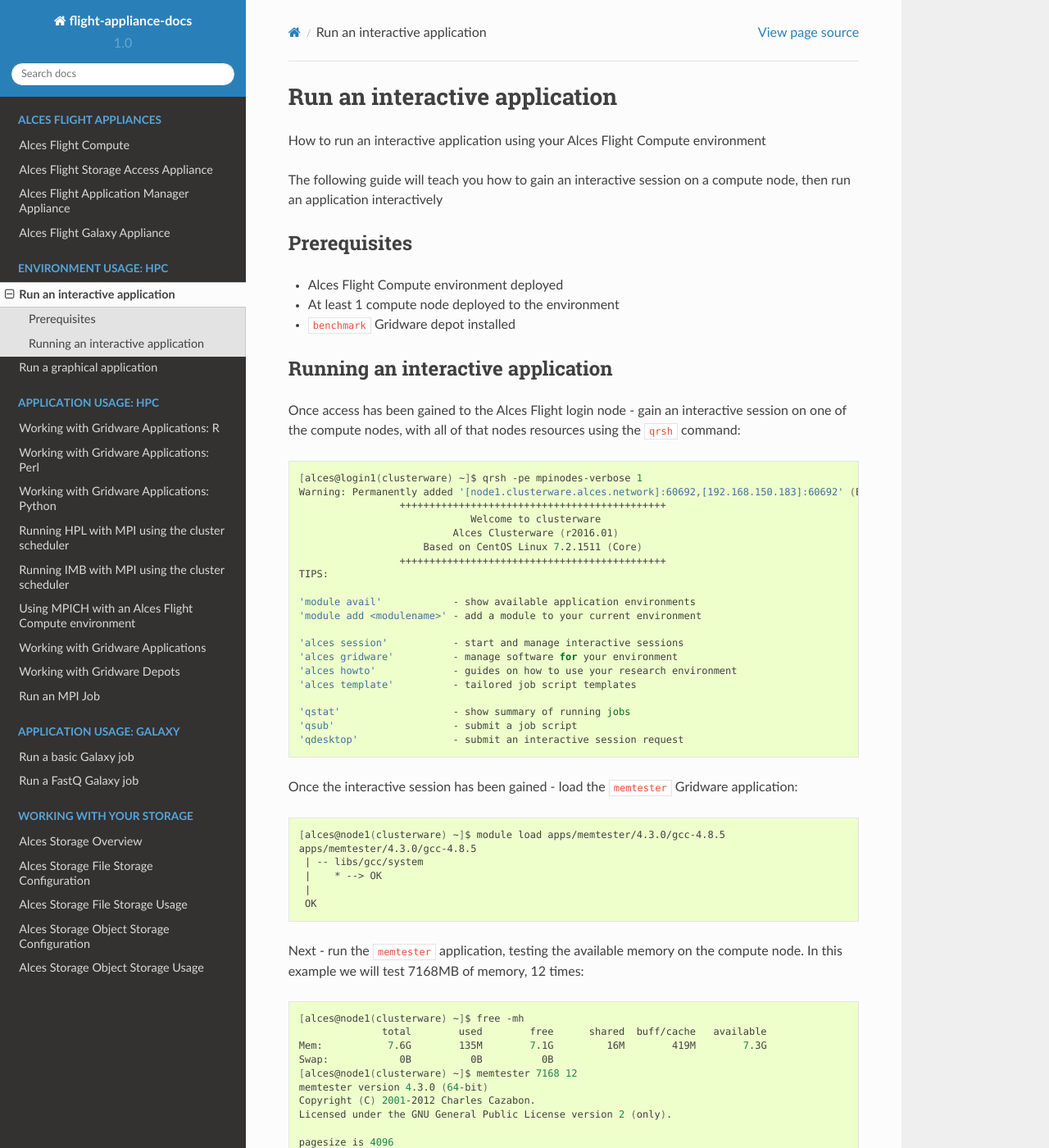
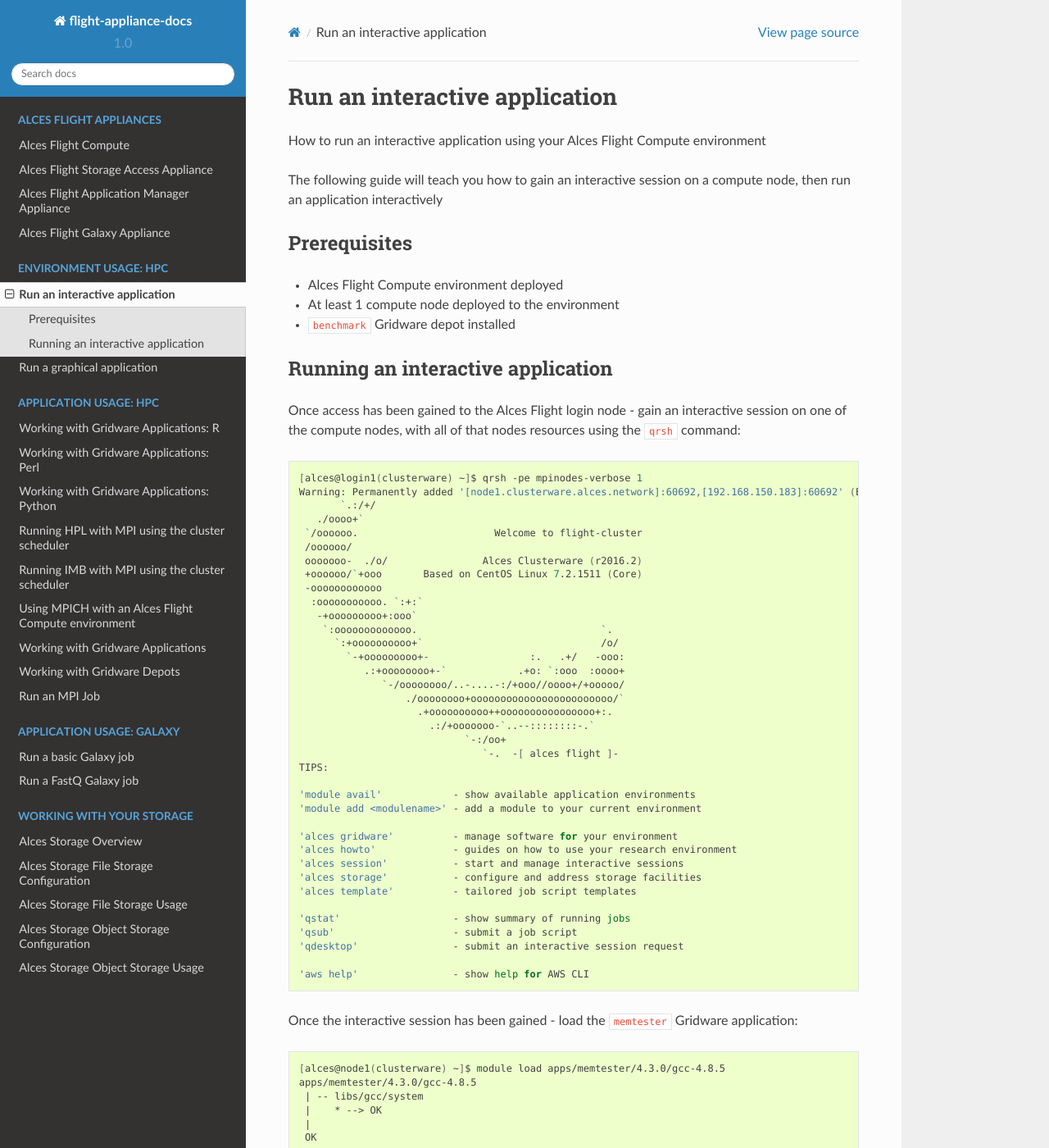
Before and after one commit to alces-software/flight-appliance-docs, a Sphinx documentation site: the page built from docs/source/getting-started/environment-usage/run-an-interactive-application.rst, in a window 1280 px wide and 1400 px high. Shown: the whole window at 82% size. Built offline with Sphinx 7.4.7 and the Read the Docs theme 2.0.0, drawn with Linux system fonts in a browser that asks for light colours; pages that are not in the unit, such as notebooks, are missing from menus.

Commit message:
Update MOTD

```diff
--- a/docs/source/getting-started/environment-usage/run-an-interactive-application.rst
+++ b/docs/source/getting-started/environment-usage/run-an-interactive-application.rst
@@ -25,24 +25,41 @@
 
     [alces@login1(clusterware) ~]$ qrsh -pe mpinodes-verbose 1
     Warning: Permanently added '[node1.clusterware.alces.network]:60692,[192.168.150.183]:60692' (ECDSA) to the list of known hosts.
-                     +++++++++++++++++++++++++++++++++++++++++++++
-                                 Welcome to clusterware
-                              Alces Clusterware (r2016.01)
-                         Based on CentOS Linux 7.2.1511 (Core)
-                     +++++++++++++++++++++++++++++++++++++++++++++
+           `.:/+/
+       ./oooo+`
+     `/oooooo.                       Welcome to flight-cluster
+     /oooooo/
+     ooooooo-  ./o/                Alces Clusterware (r2016.2)
+     +oooooo/`+ooo       Based on CentOS Linux 7.2.1511 (Core)
+     -oooooooooooo
+      :ooooooooooo. `:+:`
+       -+ooooooooo+:ooo`
+        `:ooooooooooooo.                               `.
+          `:+oooooooooo+`                              /o/
+            `-+ooooooooo+-                 :.   .+/   -ooo:
+               .:+oooooooo+-`            .+o: `:ooo  :oooo+
+                  `-/oooooooo/..-....-:/+ooo//oooo+/+ooooo/
+                      ./oooooooo+oooooooooooooooooooooooo/`
+                        .+oooooooooo++oooooooooooooooo+:.
+                          .:/+ooooooo-`..--::::::::-.`
+                                `-:/oo+
+                                   `-.  -[ alces flight ]-
     TIPS:
 
     'module avail'            - show available application environments
     'module add <modulename>' - add a module to your current environment
 
-    'alces session'           - start and manage interactive sessions
     'alces gridware'          - manage software for your environment
     'alces howto'             - guides on how to use your research environment
+    'alces session'           - start and manage interactive sessions
+    'alces storage'           - configure and address storage facilities
     'alces template'          - tailored job script templates
 
     'qstat'                   - show summary of running jobs
     'qsub'                    - submit a job script
     'qdesktop'                - submit an interactive session request
+
+    'aws help'                - show help for AWS CLI
 
 Once the interactive session has been gained - load the ``memtester``
 Gridware application:
```
